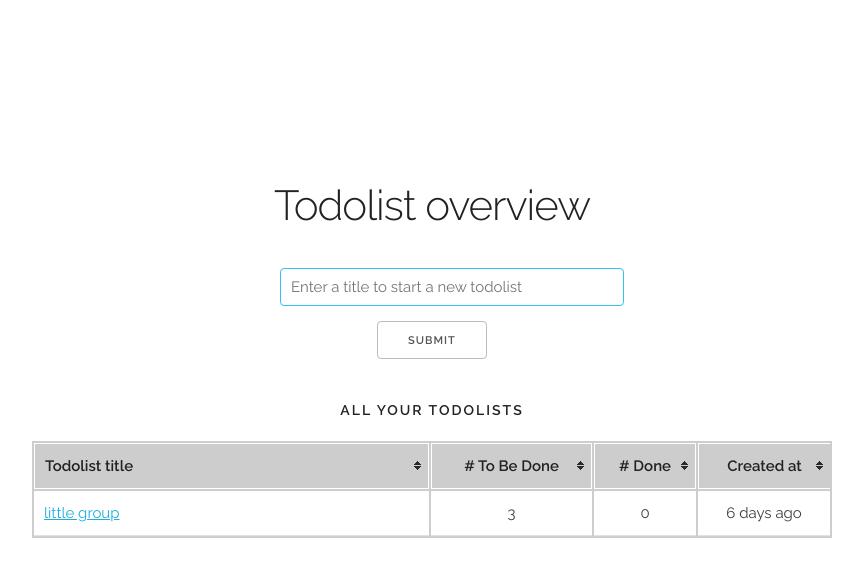
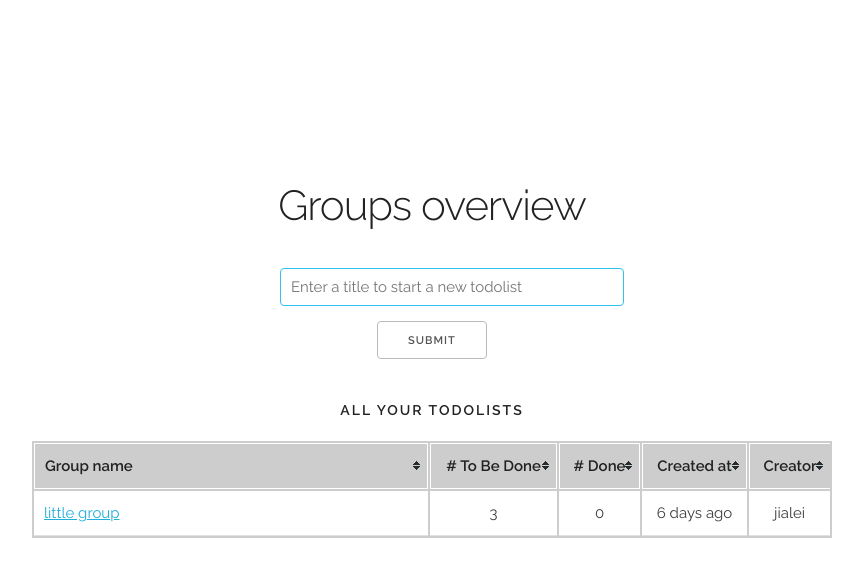
Before and after one commit to JialeiHuang/metaTask, a Django app: page /todolists/ in a window 1280 px wide. Shown: the part 67-644 px from the top of the page, without its empty margins (208-1071 px from the left). Run offline with Django 3.2, Linux system fonts and the light colour scheme; a user stored in the database is signed in; data comes from the database, SQL or seed files in the repository; both versions use the stored data as it was after the commit; some libraries are stand-ins or nearby versions.

Commit message:
add group class and views of group

```diff
--- a/source/lists/models.py
+++ b/source/lists/models.py
@@ -9,6 +9,9 @@ class TodoList(models.Model):
     creator = models.ForeignKey(
         User, null=True, related_name="todolists", on_delete=models.CASCADE
     )
+    # members = models.CharField(
+    #     max_length=128,default="tianxing"
+    # )
 
     class Meta:
         ordering = ("created_at",)
--- a/source/lists/templates/lists/base.html
+++ b/source/lists/templates/lists/base.html
@@ -61,7 +61,7 @@
             <a class="navbar-link" href="#">{{ user.username }}</a>
           </li>
           <li class="navbar-item">
-            <a class="navbar-link" href="{% url 'lists:overview' %}">Your Todolists</a>
+            <a class="navbar-link" href="{% url 'lists:overview' %}">Your a Groups</a>
           </li>
           <li class="navbar-item">
             <a class="navbar-link" href="{% url 'auth:logout' %}">logout</a>
--- a/source/lists/templates/lists/index.html
+++ b/source/lists/templates/lists/index.html
@@ -15,6 +15,7 @@
         <dl>
           <dd>{{ form }}
           <dt><center><input type="submit" class="button button-primary" value="Start one now" style="background-color: #000000;border-color: #000000;"></center>
+          <dt><center><input type="submit" class="button button-primary" value="Join one now" style="background-color: #000000;border-color: #000000;"></center>
         </dl>
       </form>
     </div>
--- a/source/lists/templates/lists/overview.html
+++ b/source/lists/templates/lists/overview.html
@@ -26,7 +26,7 @@ $(document).ready(function() {
 
 {% block body %}
 <section class="header">
-  <h2 class="title">Todolist overview</h2>
+  <h2 class="title">Groups overview</h2>
   <div class="row">
     <div class="three columns value-prop"></div>
     <div class="six columns">
@@ -45,10 +45,11 @@ $(document).ready(function() {
       <table id="todolist-overview-table" class="tablesorter">
         <thead>
           <tr>
-            <th class='todolist-title'>Todolist title</th>
+            <th class='todolist-title'>Group name</th>
             <th># To Be Done</th>
             <th># Done</th>
             <th class="datetime">Created at</th>
+            <th>Creator</th>
           </tr>
         </thead>
         <tbody>
@@ -58,6 +59,7 @@ $(document).ready(function() {
             <td>{{ todolist.count_open }}</td>
             <td>{{ todolist.count_finished }}</td>
             <td data-time-in-seconds="{{ todolist.created_at|in_seconds }}">{{ todolist.created_at|humanize }}</td>
+            <td>{{ todolist.creator }}</td>
           </tr>
           {% endfor %}
         </tbody>
--- a/source/lists/templates/lists/todolist.html
+++ b/source/lists/templates/lists/todolist.html
@@ -13,6 +13,7 @@
     <div class="three columns value-prop"></div>
     <div class="six columns">
       <div class="title">{{todolist.title}}</div>
+      <div class="creator">creator and members: {{todolist.creator}}</div>
       <form action="{% url 'lists:add_todo' todolist.id %}" method=post>
         {% csrf_token %}
         {{ form }}
--- a/source/todolist/templates/base.html
+++ b/source/todolist/templates/base.html
@@ -64,7 +64,7 @@
             <div id="moreNavPopover" class="popover">
               <ul class="popover-list">
                 <li class="popover-item">
-                  <a class="popover-link" href="{% url 'lists:overview' %}">Your Todolists</a>
+                  <a class="popover-link" href="{% url 'lists:overview' %}">Your Groups</a>
                 </li>
                 <li class="popover-item">
                   <a class="popover-link" href="{% url 'auth:logout' %}">logout</a>
```
Also changed, not shown: source/lists/views.py (+12 -0 lines), source/db.sqlite3, source/lists/templates/lists/grouplist_backup.html (renamed from source/lists/templates/lists/grouplist.html).
